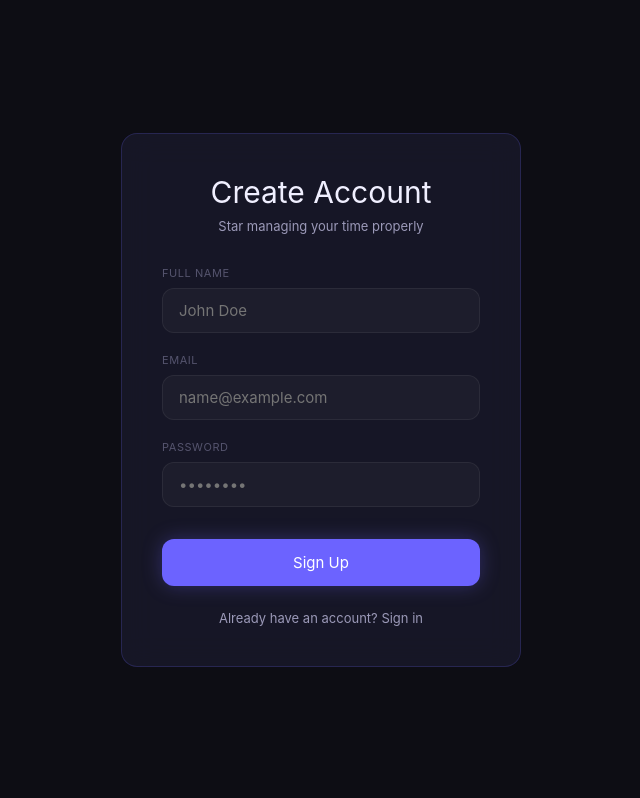
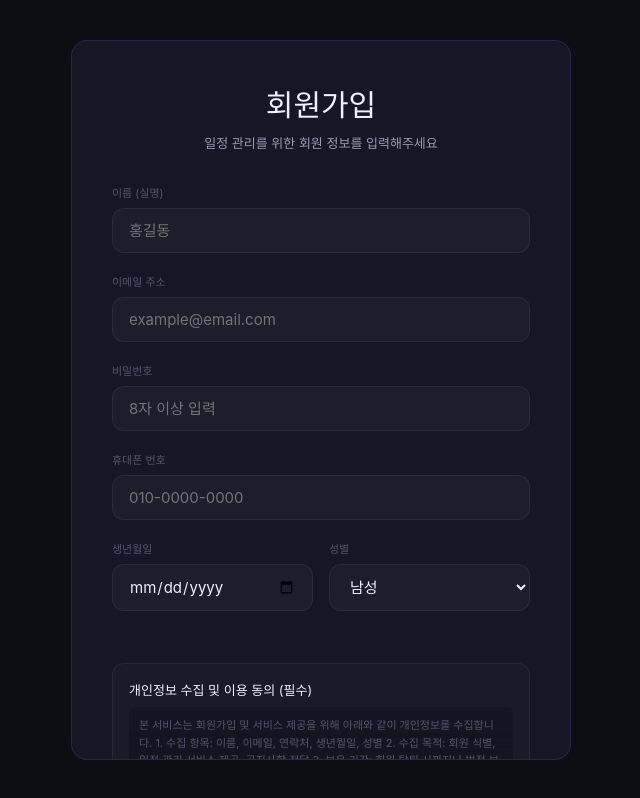
Before and after one commit to Hyunjoon-Jin/jsplayground, a Next.js app: page /register in a window 1280 px wide. Shown: the whole page, without its empty margins (319-959 px from the left). Built offline with nearby package versions, Linux system fonts and the light colour scheme; no server answers.

Commit message:
Enhance: Detailed registration with KR privacy agreements and localized auth pages

```diff
--- a/src/app/(auth)/register/page.tsx
+++ b/src/app/(auth)/register/page.tsx
@@ -9,12 +9,26 @@ export default function RegisterPage() {
   const [email, setEmail] = useState('');
   const [password, setPassword] = useState('');
   const [fullName, setFullName] = useState('');
+  const [phoneNumber, setPhoneNumber] = useState('');
+  const [birthDate, setBirthDate] = useState('');
+  const [gender, setGender] = useState('male');
+
+  // Agreements
+  const [privacyAgreed, setPrivacyAgreed] = useState(false);
+  const [sensitiveAgreed, setSensitiveAgreed] = useState(false);
+
   const [loading, setLoading] = useState(false);
   const [error, setError] = useState<string | null>(null);
   const router = useRouter();
 
   const handleRegister = async (e: React.FormEvent) => {
     e.preventDefault();
+
+    if (!privacyAgreed || !sensitiveAgreed) {
+      setError('모든 필수 약관에 동의해야 가입이 가능합니다.');
+      return;
+    }
+
     setLoading(true);
     setError(null);
 
@@ -24,6 +38,9 @@ export default function RegisterPage() {
       options: {
         data: {
           full_name: fullName,
+          phone_number: phoneNumber,
+          birth_date: birthDate,
+          gender: gender
         },
       },
     });
@@ -32,26 +49,24 @@ export default function RegisterPage() {
       setError(error.message);
       setLoading(false);
     } else {
-            // Supabase typically sends a confirmation email.
-            // For this prototype, we'll assume auto-confirm is on or just redirect.
-            alert('Registration successful! Please check your email for confirmation (if enabled).');
+      alert('회원가입이 완료되었습니다! 로그인 페이지로 이동합니다.');
       router.push('/login');
     }
   };
 
   return (
     <div className="auth-container">
-            <div className="auth-card glass">
-                <h1 className="auth-title">Create Account</h1>
-                <p className="auth-subtitle">Star managing your time properly</p>
+      <div className="auth-card glass scrollable">
+        <h1 className="auth-title">회원가입</h1>
+        <p className="auth-subtitle">일정 관리를 위한 회원 정보를 입력해주세요</p>
 
         <form onSubmit={handleRegister} className="auth-form">
           <div className="form-group">
-                        <label htmlFor="fullName">Full Name</label>
+            <label htmlFor="fullName">이름 (실명)</label>
             <input
               id="fullName"
               type="text"
-                            placeholder="John Doe"
+              placeholder="홍길동"
               value={fullName}
               onChange={(e) => setFullName(e.target.value)}
               required
@@ -59,11 +74,11 @@ export default function RegisterPage() {
           </div>
 
           <div className="form-group">
-                        <label htmlFor="email">Email</label>
+            <label htmlFor="email">이메일 주소</label>
             <input
               id="email"
               type="email"
-                            placeholder="name@example.com"
+              placeholder="example@email.com"
               value={email}
               onChange={(e) => setEmail(e.target.value)}
               required
@@ -71,26 +86,89 @@ export default function RegisterPage() {
           </div>
 
           <div className="form-group">
-                        <label htmlFor="password">Password</label>
+            <label htmlFor="password">비밀번호</label>
             <input
               id="password"
               type="password"
-                            placeholder="••••••••"
+              placeholder="8자 이상 입력"
               value={password}
               onChange={(e) => setPassword(e.target.value)}
               required
             />
           </div>
 
+          <div className="form-group">
+            <label htmlFor="phoneNumber">휴대폰 번호</label>
+            <input
+              id="phoneNumber"
+              type="tel"
+              placeholder="010-0000-0000"
+              value={phoneNumber}
+              onChange={(e) => setPhoneNumber(e.target.value)}
+              required
+            />
+          </div>
+
+          <div className="form-row">
+            <div className="form-group">
+              <label htmlFor="birthDate">생년월일</label>
+              <input
+                id="birthDate"
+                type="date"
+                value={birthDate}
+                onChange={(e) => setBirthDate(e.target.value)}
+                required
+              />
+            </div>
+            <div className="form-group">
+              <label htmlFor="gender">성별</label>
+              <select id="gender" value={gender} onChange={(e) => setGender(e.target.value)}>
+                <option value="male">남성</option>
+                <option value="female">여성</option>
+                <option value="other">기타</option>
+              </select>
+            </div>
+          </div>
+
+          <div className="agreement-section">
+            <div className="agreement-box">
+              <label className="agreement-title">개인정보 수집 및 이용 동의 (필수)</label>
+              <div className="agreement-text">
+                본 서비스는 회원가입 및 서비스 제공을 위해 아래와 같이 개인정보를 수집합니다.
+                1. 수집 항목: 이름, 이메일, 연락처, 생년월일, 성별
+                2. 수집 목적: 회원 식별, 일정 관리 서비스 제공, 공지사항 전달
+                3. 보유 기간: 회원 탈퇴 시까지나 법정 보유 기간 동안 보관합니다.
+              </div>
+              <label className="checkbox-label">
+                <input type="checkbox" checked={privacyAgreed} onChange={(e) => setPrivacyAgreed(e.target.checked)} />
+                <span>내용을 확인했으며 동의합니다.</span>
+              </label>
+            </div>
+
+            <div className="agreement-box">
+              <label className="agreement-title">민감정보 수집 및 이용 동의 (필수)</label>
+              <div className="agreement-text">
+                본 서비스는 캘린더 일정(건강, 일정 상세 등)에 포함될 수 있는 민감정보를 처리할 수 있습니다.
+                1. 수집 항목: 사용자가 일정에 기입한 모든 세부 내용
+                2. 수집 목적: 개인별 맞춤 일정 관리 및 알림 서비스 제공
+                3. 보유 기간: 본인 삭제 시 또는 회원 탈퇴 시까지
+              </div>
+              <label className="checkbox-label">
+                <input type="checkbox" checked={sensitiveAgreed} onChange={(e) => setSensitiveAgreed(e.target.checked)} />
+                <span>내용을 확인했으며 동의합니다.</span>
+              </label>
+            </div>
+          </div>
+
           {error && <div className="error-message">{error}</div>}
 
           <button type="submit" className="auth-button shadow-glow" disabled={loading}>
-                        {loading ? 'Creating account...' : 'Sign Up'}
+            {loading ? '가입 중...' : '회원가입 하기'}
           </button>
         </form>
 
         <p className="auth-footer">
-                    Already have an account? <Link href="/login">Sign in</Link>
+          이미 계정이 있으신가요? <Link href="/login">로그인</Link>
         </p>
       </div>
 
@@ -100,16 +178,18 @@ export default function RegisterPage() {
                     display: flex;
                     align-items: center;
                     justify-content: center;
-          padding: 20px;
+                    padding: 40px 20px;
                     background: var(--bg-base);
                 }
 
                 .auth-card {
                     width: 100%;
-          max-width: 400px;
+                    max-width: 500px;
                     padding: 40px;
                     border-radius: var(--radius-lg);
                     text-align: center;
+                    max-height: 90vh;
+                    overflow-y: auto;
                 }
 
                 .auth-title {
@@ -131,19 +211,24 @@ export default function RegisterPage() {
 
                 .form-group {
                     margin-bottom: 20px;
+                    flex: 1;
                 }
 
-        .form-group label {
+                .form-row {
+                    display: flex;
+                    gap: 16px;
+                }
+
+                label {
                     display: block;
                     font-size: var(--text-xs);
                     font-weight: var(--weight-medium);
                     color: var(--text-muted);
                     margin-bottom: 8px;
                     text-transform: uppercase;
-          letter-spacing: 0.05em;
                 }
 
-        .form-group input {
+                input, select {
                     width: 100%;
                     padding: 12px 16px;
                     border-radius: var(--radius-md);
@@ -153,10 +238,55 @@ export default function RegisterPage() {
                     transition: all 0.2s ease;
                 }
 
-        .form-group input:focus {
+                input:focus, select:focus {
                     background: rgba(255, 255, 255, 0.05);
                     border-color: var(--accent-primary);
-          box-shadow: 0 0 0 4px rgba(108, 99, 255, 0.1);
+                }
+
+                .agreement-section {
+                    margin-top: 32px;
+                    display: flex;
+                    flex-direction: column;
+                    gap: 24px;
+                }
+
+                .agreement-box {
+                    background: rgba(255, 255, 255, 0.02);
+                    padding: 16px;
+                    border-radius: var(--radius-md);
+                    border: 1px solid var(--border-subtle);
+                }
+
+                .agreement-title {
+                    color: var(--text-primary);
+                    margin-bottom: 8px;
+                    font-size: var(--text-sm);
+                }
+
+                .agreement-text {
+                    height: 100px;
+                    overflow-y: auto;
+                    background: rgba(0,0,0,0.2);
+                    padding: 10px;
+                    border-radius: var(--radius-sm);
+                    font-size: 11px;
+                    color: var(--text-muted);
+                    line-height: 1.6;
+                    margin-bottom: 12px;
+                }
+
+                .checkbox-label {
+                    display: flex;
+                    align-items: center;
+                    gap: 8px;
+                    cursor: pointer;
+                    font-size: var(--text-xs);
+                    color: var(--text-secondary);
+                    text-transform: none;
+                }
+
+                .checkbox-label input {
+                    width: auto;
                 }
 
                 .error-message {
@@ -165,7 +295,7 @@ export default function RegisterPage() {
                     background: rgba(239, 68, 68, 0.1);
                     color: var(--error);
                     font-size: var(--text-sm);
-          margin-bottom: 20px;
+                    margin: 20px 0;
                     border: 1px solid rgba(239, 68, 68, 0.2);
                 }
 
@@ -183,21 +313,6 @@ export default function RegisterPage() {
                     margin-top: 12px;
                 }
 
-        .auth-button:hover {
-          background: var(--accent-secondary);
-          transform: translateY(-1px);
-        }
-
-        .auth-button:active {
-          transform: translateY(1px);
-        }
-
-        .auth-button:disabled {
-          opacity: 0.7;
-          cursor: not-allowed;
-          transform: none;
-        }
-
                 .auth-footer {
                     margin-top: 24px;
                     font-size: var(--text-sm);
@@ -209,8 +324,13 @@ export default function RegisterPage() {
                     font-weight: var(--weight-medium);
                 }
 
-        .auth-footer a:hover {
-          text-decoration: underline;
+                /* Scrollbar styling for the card and agreement text */
+                .auth-card::-webkit-scrollbar, .agreement-text::-webkit-scrollbar {
+                    width: 4px;
+                }
+                .auth-card::-webkit-scrollbar-thumb, .agreement-text::-webkit-scrollbar-thumb {
+                    background: rgba(255, 255, 255, 0.1);
+                    border-radius: 10px;
                 }
             `}</style>
     </div>
```
Also changed, not shown: src/app/(auth)/login/page.tsx (+8 -29 lines), 1 other file (tests, documents, lock files or other folders). Lines whose indentation alone changed are shown as unchanged.
